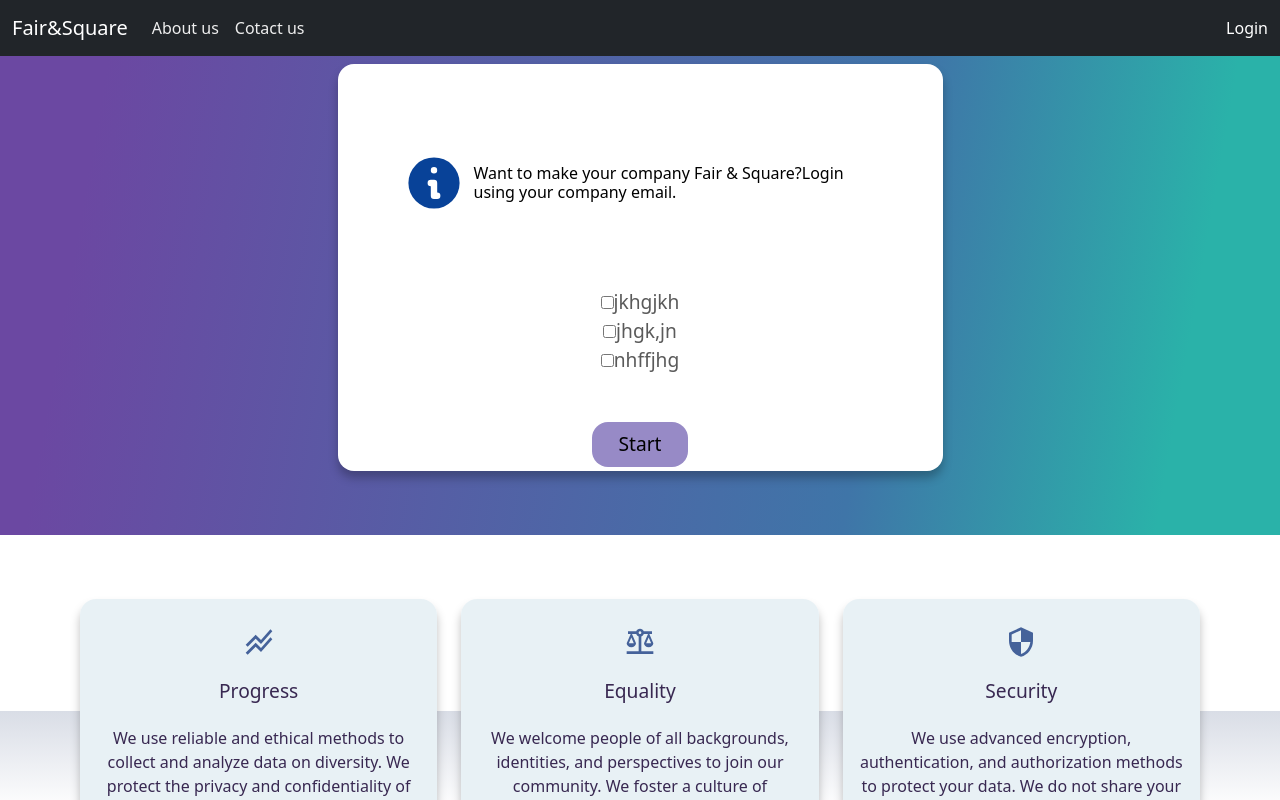
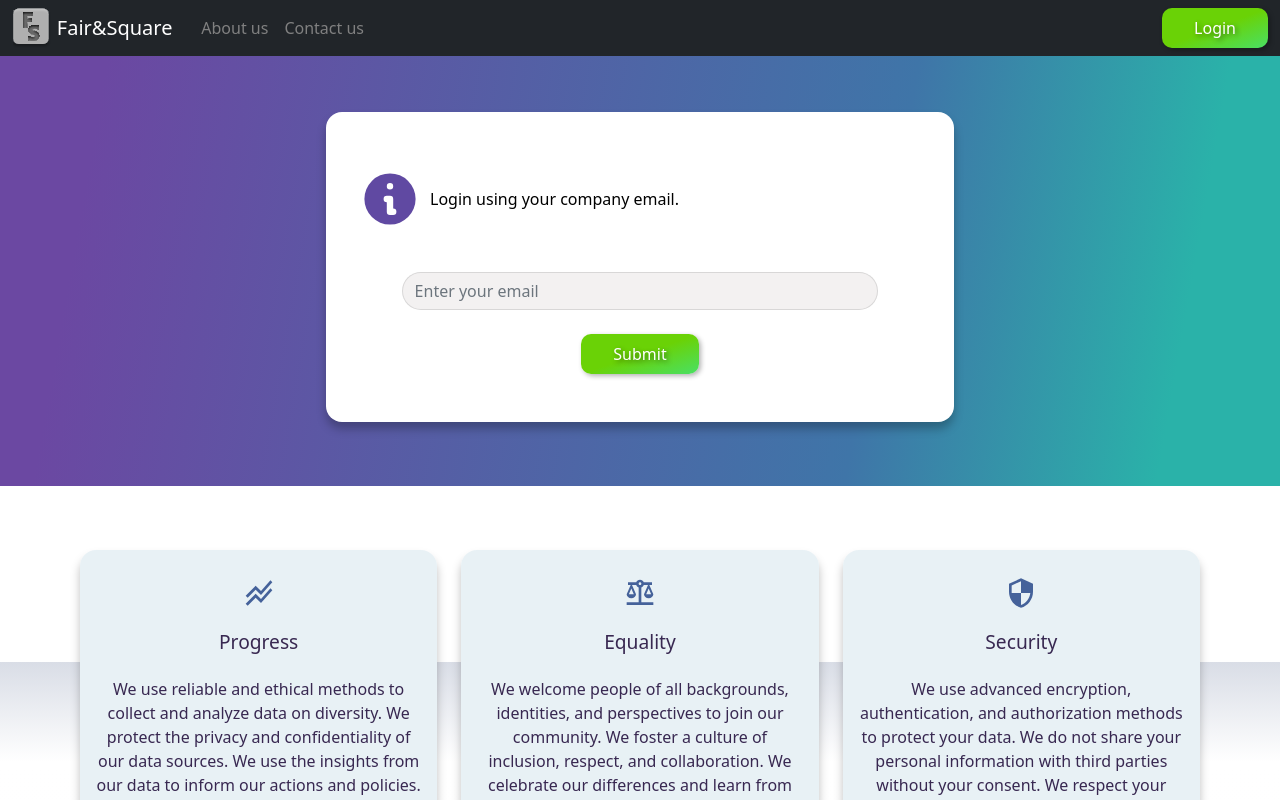
Before and after one commit to JoeGills/Fair-Square-Fed-, a Next.js app: page /user/login in a window 1280 px wide. Shown: the top 800 px of the page. Built offline with nearby package versions, Linux system fonts and the light colour scheme.

Commit message:
forms basic

```diff
--- a/components/layout/form-layout.jsx
+++ b/components/layout/form-layout.jsx
@@ -3,21 +3,27 @@ import { HiInformationCircle } from "react-icons/hi";
 export default function FormLayout({ children, title }) {
   return (
     <>
+      <div className="row">
+        <div className="col-md-3"></div>
+        <div className="col-md-6">
           <div className="formContainer">
             <div className="formTitle">
               <div className="alert alert-primary d-flex align-items-center">
                 <div className="bi flex-shrink-0 me-2 icon">
                   <HiInformationCircle />
                 </div>
-
                 <h3>{title}</h3>
               </div>
             </div>
             <div>{children}</div>
+          </div>
+        </div>
+      </div>
 
       <style jsx>{`
         .icon {
           font-size: 4rem;
+          color: #6049a2;
         }
 
         .alert {
@@ -37,24 +43,23 @@ export default function FormLayout({ children, title }) {
         }
 
         .formContainer {
-            width: 605px;
-            height: 407px;
+          width: auto;
           background-color: hsl(0, 100%, 100%);
           box-shadow: 0px 7px 10px rgba(0, 0, 0, 0.25);
           padding: 1rem;
-            margin: 3rem;
+          padding-bottom: 3rem;
+
           border-radius: 1rem;
-            margin: auto;
+          margin: 0 auto;
           text-align: center;
         }
 
         .formTitle {
-            margin: 2rem;
+          margin: 0;
           font-size: 1.2rem;
           flex-direction: row;
         }
       `}</style>
-      </div>
     </>
   );
 }
--- a/components/layout/navbar.jsx
+++ b/components/layout/navbar.jsx
@@ -1,3 +1,4 @@
+import Image from "next/image";
 import NavLink from "next/link";
 
 export default function Navbar() {
@@ -8,7 +9,18 @@ export default function Navbar() {
         data-bs-theme="dark"
       >
         <div className="container-fluid">
-          <NavLink className="navbar-brand" href="/" style={{ color: "white" }}>
+          <Image
+            src="/logo.svg"
+            width="40"
+            height="40"
+            className="d-inline-block align-top"
+            alt=""
+          />
+          <NavLink
+            className="navbar-brand"
+            href="/"
+            style={{ color: "white", padding: "0.3rem" }}
+          >
             Fair&Square
           </NavLink>
           <button
@@ -25,17 +37,36 @@ export default function Navbar() {
           <div className="collapse navbar-collapse" id="navbarSupportedContent">
             <ul className="navbar-nav me-auto mb-2 mb-lg-0">
               <li className="nav-item">
-                <a className="nav-link" aria-current="page" href="#about-us">
+                <NavLink
+                  className="nav-link active"
+                  aria-current="page"
+                  href={{
+                    pathname: "/",
+                    hash: "about-us",
+                  }}
+                  style={{
+                    color: "grey",
+                  }}
+                >
                   About us
-                </a>
+                </NavLink>
               </li>
               <li className="nav-item">
-                <a className="nav-link" href="#contact-us">
-                  Cotact us
-                </a>
+                <NavLink
+                  className="nav-link"
+                  href={{
+                    pathname: "/",
+                    hash: "contact-us",
+                  }}
+                  style={{
+                    color: "grey",
+                  }}
+                >
+                  Contact us
+                </NavLink>
               </li>
             </ul>
-            <div className="d-flex login-link">
+            <div className="d-flex btn-success">
               <NavLink
                 href="/user/login"
                 id="login-btn"
@@ -48,7 +79,6 @@ export default function Navbar() {
           </div>
         </div>
       </nav>
-
       <style jsx>
         {`
           .navbar {
@@ -58,6 +88,15 @@ export default function Navbar() {
           .nav-link {
             color: #eee;
           }
+
+          .nav-link:hover {
+            color: red;
+          }
+
+          .navbar-brand {
+            font-size: 1.4rem;
+            padding: 0.3rem;
+          }
         `}
       </style>
     </>
--- a/pages/user/login.jsx
+++ b/pages/user/login.jsx
@@ -1,10 +1,26 @@
 import Head from "next/head";
-import Image from "next/image";
+import { useState } from "react";
 import DefaultLayout from "../../components/layout/default-layout";
 import FormLayout from "../../components/layout/form-layout";
-import styles from "./login.module.css";
+import { useRouter } from "next/router";
 
 export default function LoginPage() {
+  let [state, setState] = useState({});
+  const router = useRouter();
+
+  let Submit = () => {
+    setState((prev) => {
+      return {
+        ...prev,
+        submitted: true,
+      };
+    });
+
+    setTimeout(() => {
+      router.push("/user/employee-pass-code");
+    }, 1000);
+  };
+
   return (
     <DefaultLayout>
       <Head>
@@ -12,8 +28,42 @@ export default function LoginPage() {
         <link rel="icon" href="/favicon.ico" />
       </Head>
       <div className="color-bg">
-        <FormLayout title="Want to make your company Fair & Square?Login using your company email.">
-          <ul className={styles.formLabel}>
+        <FormLayout title="Login using your company email.">
+          <form>
+            <div className="form-group">
+              {/* <label htmlFor="name">Email</label> */}
+              <input
+                type="email"
+                className="form-control"
+                id="email"
+                placeholder="Enter your email"
+              />
+            </div>
+            <br />
+            {state.submitted ? (
+              <div className="alert alert-success">Please wait...</div>
+            ) : (
+              <></>
+            )}
+            <button
+              onClick={() => Submit()}
+              type="button"
+              className="btn btn-success"
+            >
+              Submit
+            </button>
+          </form>
+
+          <style jsx>
+            {`
+              form {
+                width: 80%;
+                margin: 0 auto;
+              }
+            `}
+          </style>
+
+          {/* <ul className={styles.formLabel}>
             <li className={styles.formList}>
               <input type="checkbox" id="checkbox"></input>
               <label htmlFor="checkbox">jkhgjkh</label>
@@ -29,7 +79,7 @@ export default function LoginPage() {
           </ul>
           <button type="submit" id="button" className={styles.formButton}>
             Start
-          </button>
+          </button> */}
         </FormLayout>
       </div>
     </DefaultLayout>
--- a/styles/global.css
+++ b/styles/global.css
@@ -44,7 +44,7 @@ body {
     #3f75a8 68.07%,
     #2ab2a9 90.95%
   );
-  padding: 4rem 0 4rem 0;
+  padding: 7rem 0 4rem 0;
 }
 
 .form-control {
```
Also changed, not shown: pages/user/employee-pass-code.jsx (+76 -4 lines), pages/user/employee-preference.jsx (+83 -4 lines), public/Logo.svg (added), public/logo2.png (added). Lines whose indentation alone changed are shown as unchanged.
